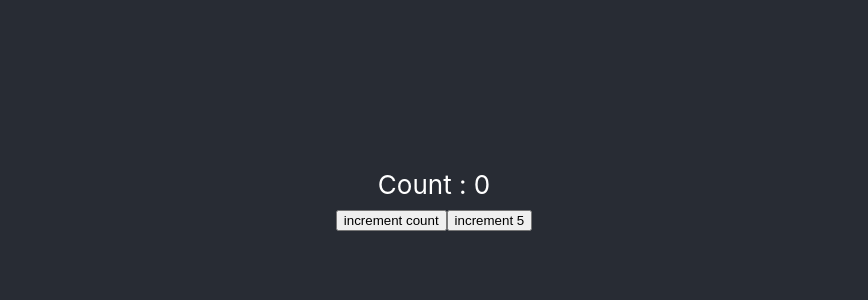
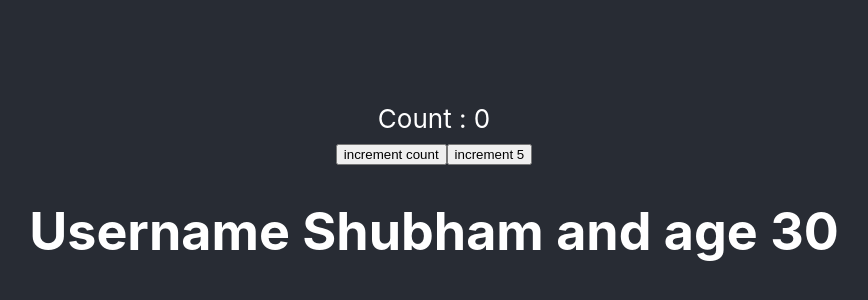
Before and after one commit to shubham-persistnt/react-revisit, a React (Create React App) app: page / in a window 1280 px wide. Shown: the part 200-500 px from the top of the page, without its empty margins (206-1074 px from the left). Built offline with nearby package versions, Linux system fonts and the light colour scheme.

Commit message:
Destructuring the props and state

```diff
--- a/src/App.js
+++ b/src/App.js
@@ -14,6 +14,7 @@ function App() {
     <div className="App">
       <header className="App-header">
         <Counter />
+        <Greet1 name="Shubham" age="30" />
       </header>
     </div>
   );
--- a/src/components/Counter.js
+++ b/src/components/Counter.js
@@ -13,9 +13,10 @@ class Counter extends Component{
   }
 
   render(){
+    const {count} = this.state
     return(
       <div>
-  			<div>Count : {this.state.count}</div>
+        <div>Count : {count}</div>
         <button onClick={()=>this.increment(1)}>increment count</button>
         <button onClick={()=>this.increment(5)}>increment 5</button>
       </div>
--- a/src/components/Greet1.js
+++ b/src/components/Greet1.js
@@ -1,7 +1,7 @@
 import React from 'react'
 
-const Greet1=(props)=>{
-  return <h1>Username {props.name} and age {props.age}</h1>
+const Greet1=({name, age})=>{
+  return <h1>Username {name} and age {age}</h1>
 }
 
 export default Greet1
```
Lines whose indentation alone changed are shown as unchanged.
